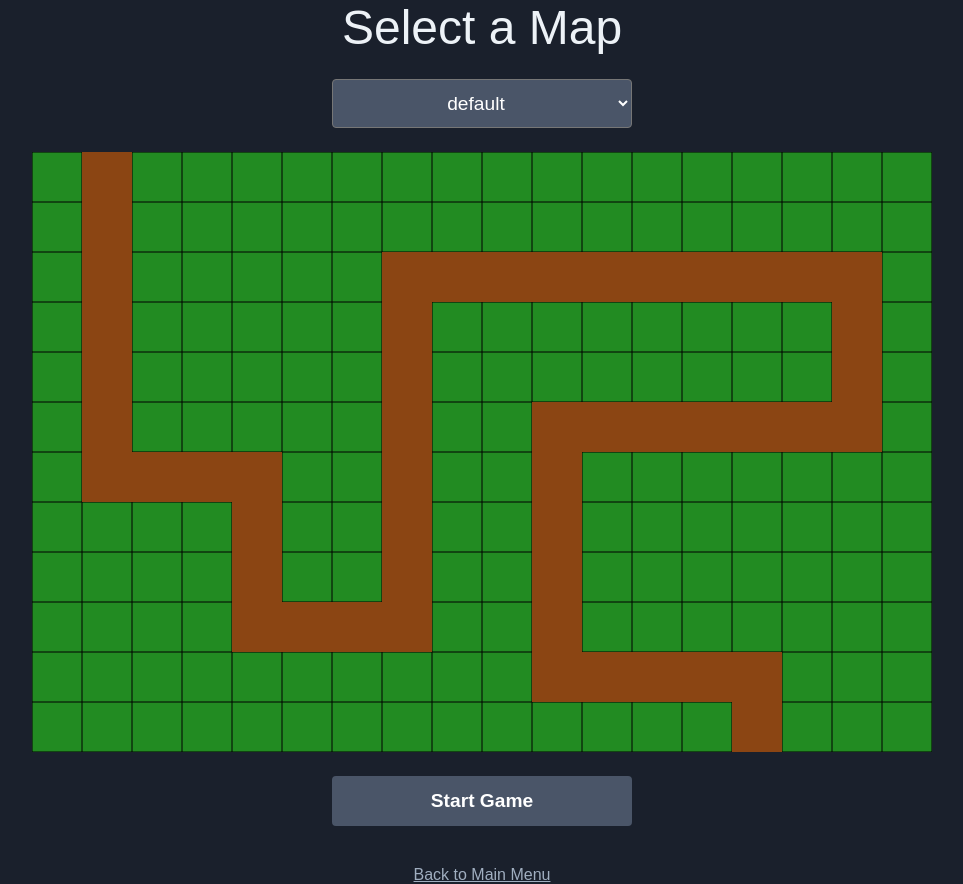
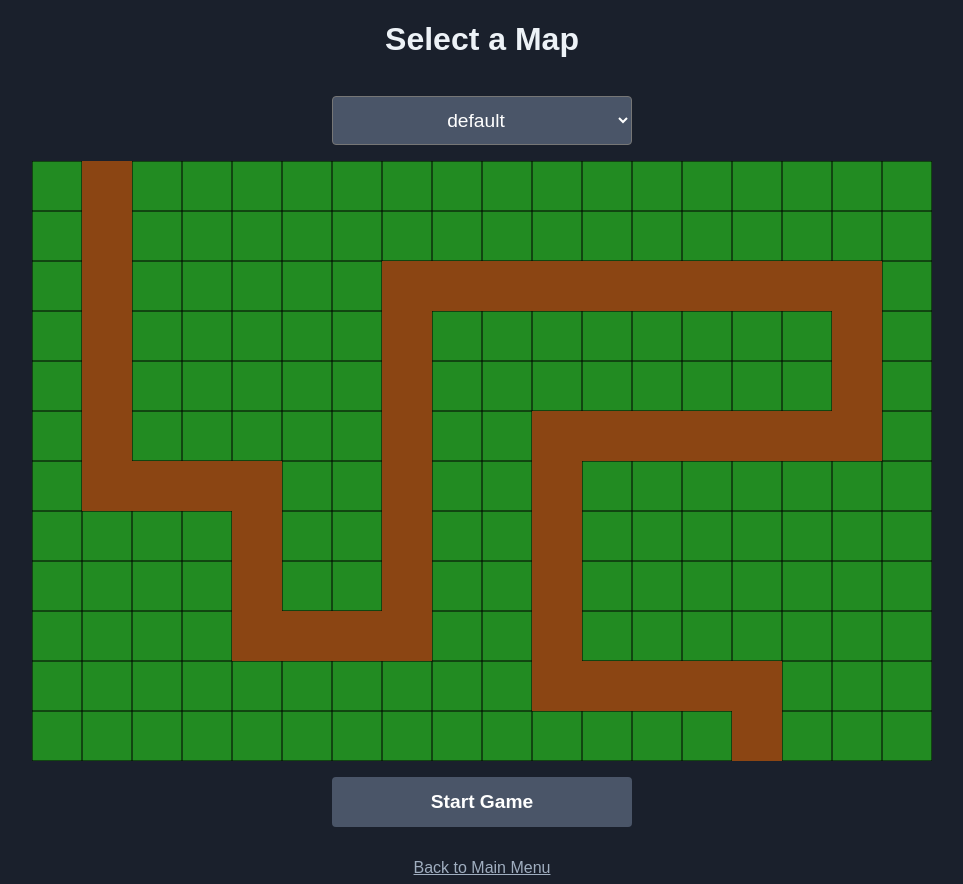
Before and after one commit to Jacky8703/TowerDefenseGame, a website built with Vite: page maps.html in a window 1280 px wide. Shown: the whole page, without its empty margins (158-1121 px from the left). Built offline with nearby package versions, Linux system fonts and the light colour scheme.

Commit message:
minor changes

```diff
--- a/style.css
+++ b/style.css
@@ -65,12 +65,7 @@
     align-items: center;
     min-height: 100vh;
     flex-direction: column;
-    gap: 1.5rem;
-}
-#maps-body h1 {
-    font-weight: 300;
-    font-size: 3rem;
-    margin: 0;
+    gap: 1rem;
 }
 #mapSelector,
 #startGameButton {
```
